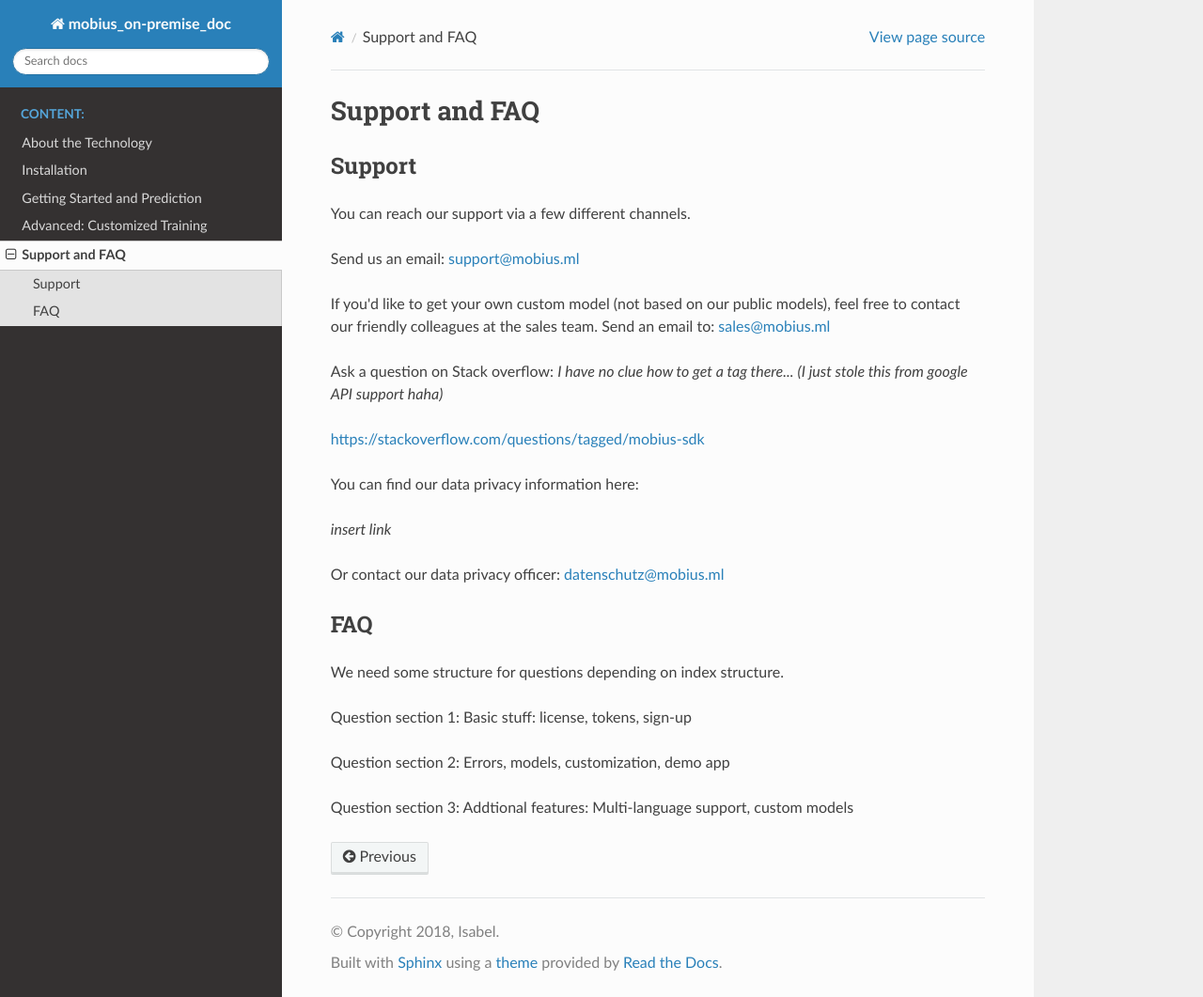
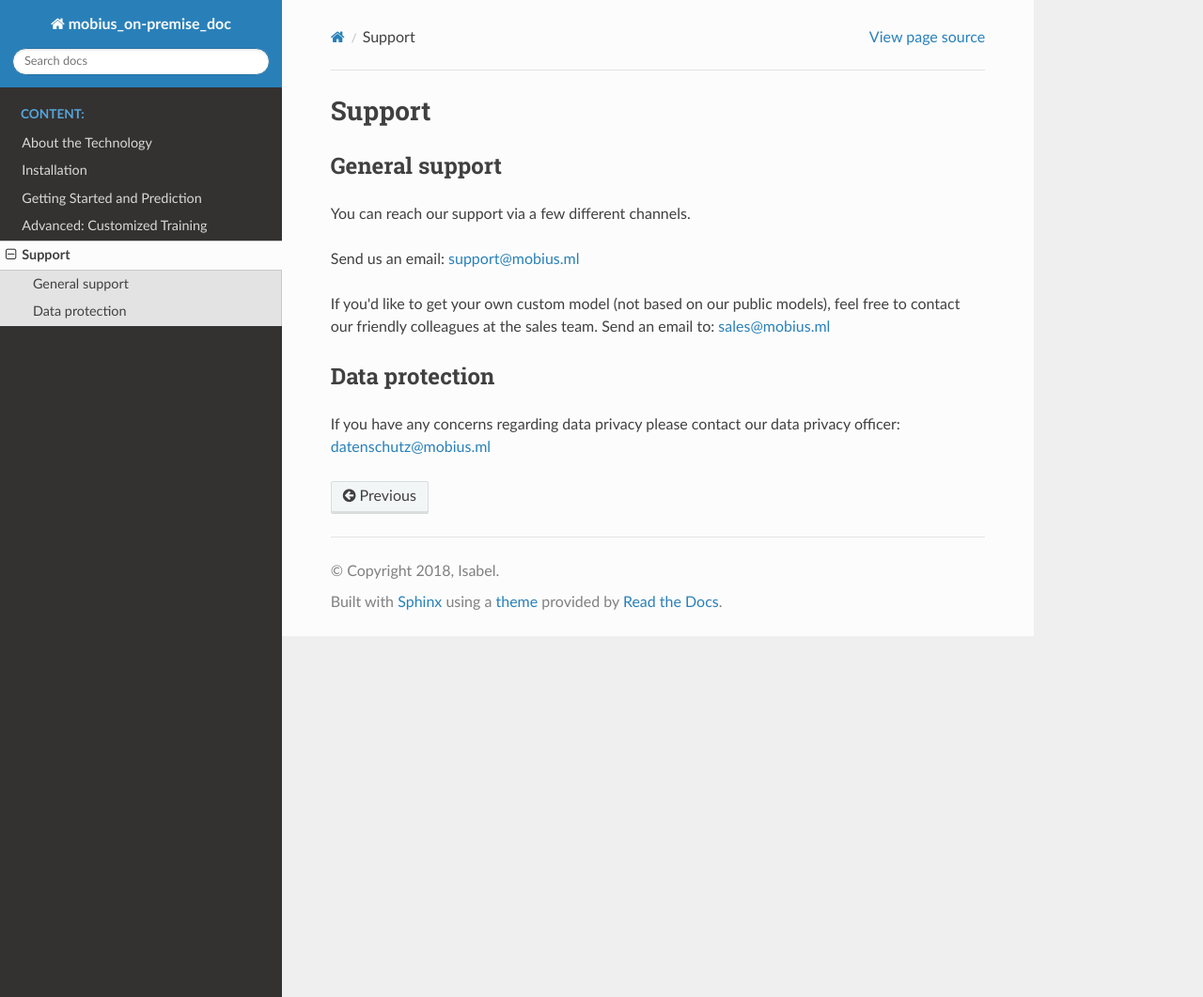
Before and after one commit to rumlingd/mobius_on-premise_doc, a Sphinx documentation site: the page built from source/faq.rst, in a window 1280 px wide and 1061 px high. Shown: the whole window at 94% size. Built offline with Sphinx 7.4.7 and the Read the Docs theme 2.0.0, drawn with Linux system fonts in a browser that asks for light colours; formulas are drawn with MathJax 3.

Commit message:
update support page

```diff
--- a/source/faq.rst
+++ b/source/faq.rst
@@ -1,8 +1,8 @@
-Support and FAQ
-=================
+Support
+========
 
-Support
---------
+General support
+----------------
 
 You can reach our support via a few different channels.
 
@@ -14,25 +14,8 @@ feel free to contact our friendly colleagues at the sales team.
 Send an email to:
 sales@mobius.ml
 
-Ask a question on Stack overflow: *I have no clue how to get a tag there...*
-*(I just stole this from google API support haha)*
+Data protection
+----------------
 
-https://stackoverflow.com/questions/tagged/mobius-sdk
-
-You can find our data privacy information here:
-
-*insert link*
-
-Or contact our data privacy officer:
+If you have any concerns regarding data privacy please contact our data privacy officer:
 datenschutz@mobius.ml
-
-FAQ
--------
-
-We need some structure for questions depending on index structure.
-
-Question section 1: Basic stuff: license, tokens, sign-up
-
-Question section 2: Errors, models, customization, demo app
-
-Question section 3: Addtional features: Multi-language support, custom models
```
